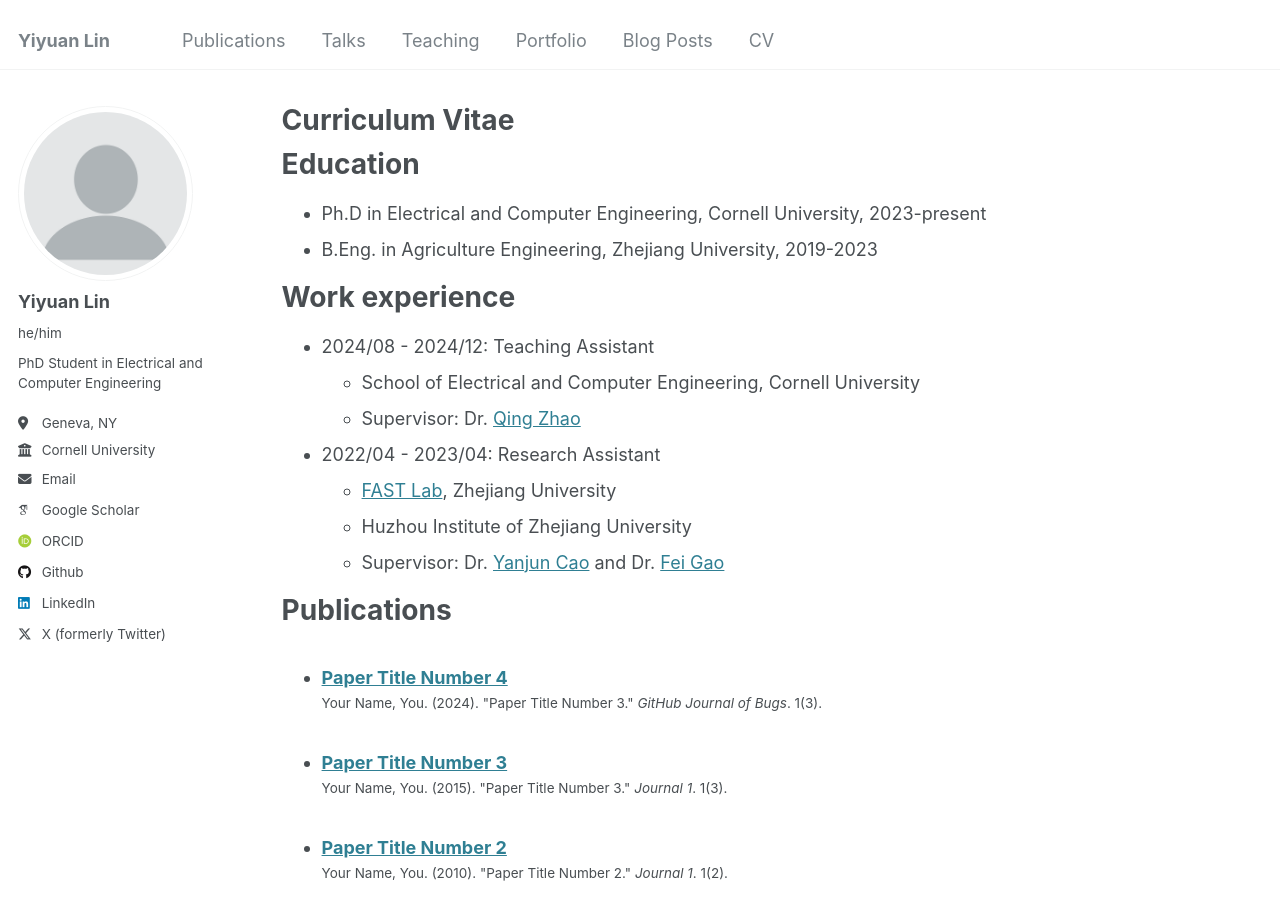
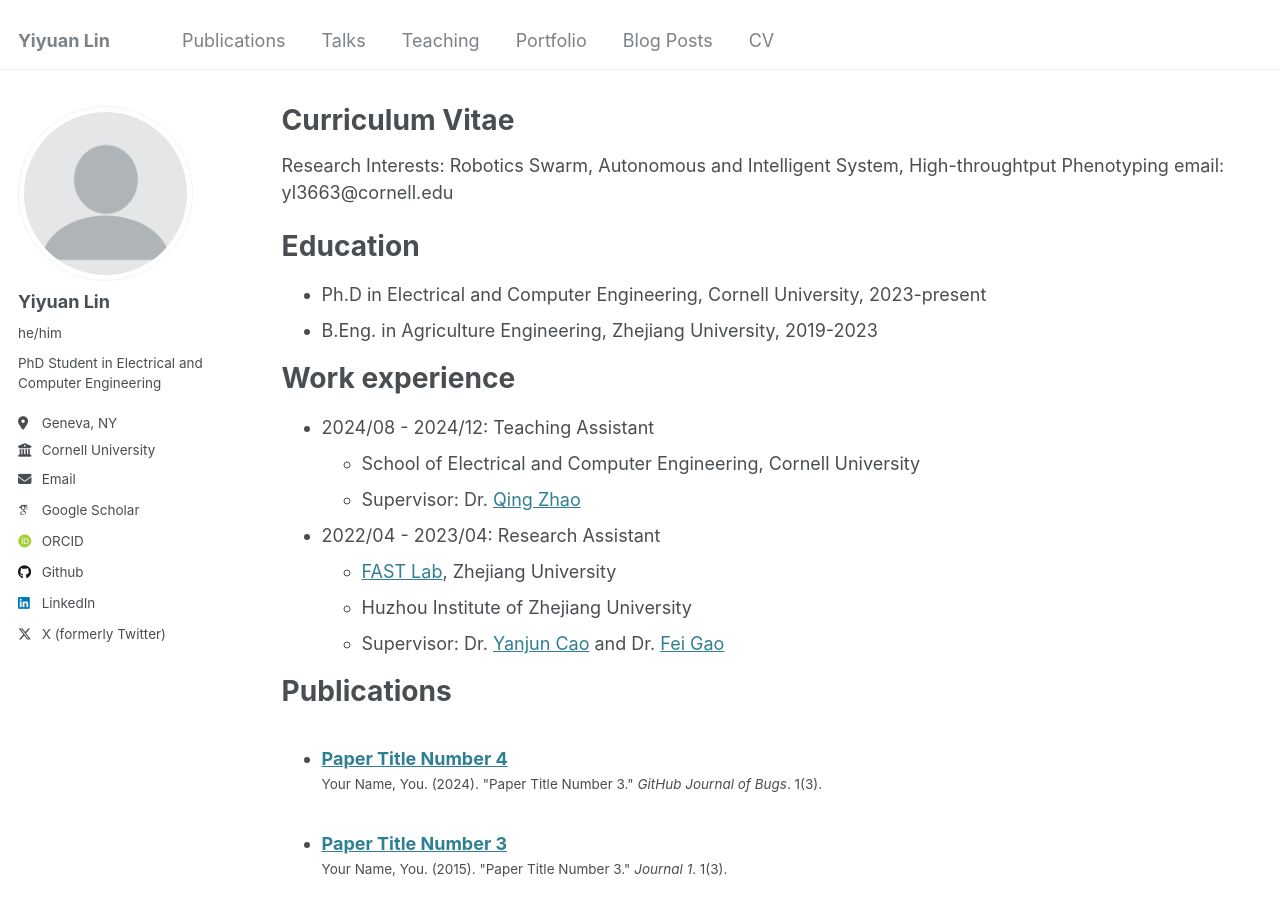
Before and after one commit to YiyuanLinXX/YiyuanLinXX.github.io, a Jekyll site: the page built from _pages/cv.md, in a window 1280 px wide and 900 px high. Built offline with Jekyll 4.4.1, drawn with Linux system fonts in a browser that asks for light colours; some web fonts are replaced; some of the changed text lies outside the part shown.

Commit message:
update cv

```diff
--- a/_config.yml
+++ b/_config.yml
@@ -10,7 +10,7 @@
 locale                   : "en-US"
 title                    : "Yiyuan Lin"
 title_separator          : "-"
-name                     : &name "Yiyuan Lin"
+name                     : &name "Yiyuan Lin 林翊源"
 description              : &description "personal description"
 url                      : https://YiyuanLinXX.github.io # the base hostname & protocol for your site e.g. "https://[your GitHub username].github.io"
 baseurl                  : "" # the subpath of your site, e.g. "/blog"
--- a/_pages/cv.md
+++ b/_pages/cv.md
@@ -8,6 +8,9 @@ redirect_from:
 ---
 
 {% include base_path %}
+
+Research Interests: Robotics Swarm, Autonomous and Intelligent System, High-throughtput Phenotyping
+email: yl3663@cornell.edu
 
 Education
 ======
```
